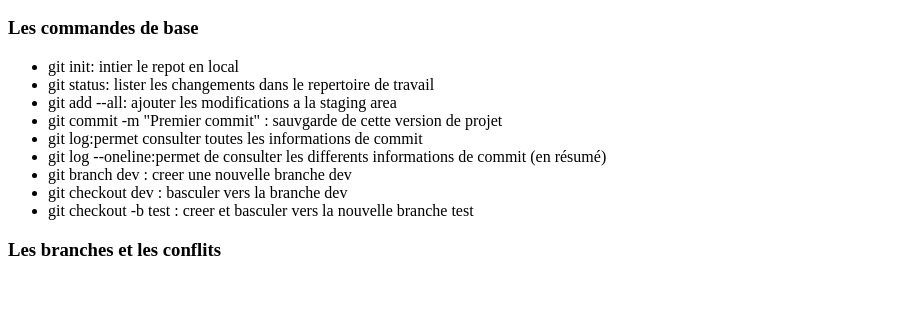
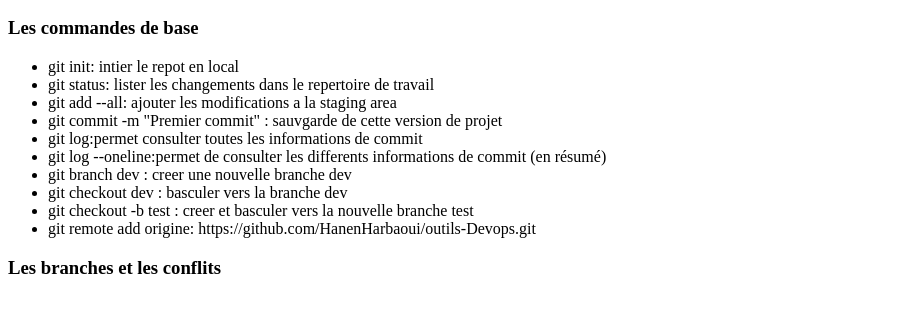
Before and after one commit to HanenHarbaoui/outils-Devops, a plain HTML site: page index.html in a window 1280 px wide. Shown: the part 96-408 px from the top of the page, without its empty margins (0-906 px from the left). Drawn offline with Linux system fonts and the light colour scheme.

Commit message:
ajout de la commande git remote add origin

```diff
--- a/index.html
+++ b/index.html
@@ -16,7 +16,7 @@
     <li>git branch dev : creer une nouvelle branche dev</li>
     <li>git checkout  dev : basculer vers la  branche dev</li>
     <li>git checkout -b  test : creer et basculer vers la nouvelle   branche test</li>
-
+    <li>git remote add origine: https://github.com/HanenHarbaoui/outils-Devops.git</li>
 
 </ul>
 <h3>Les branches et les conflits</h3>
```
